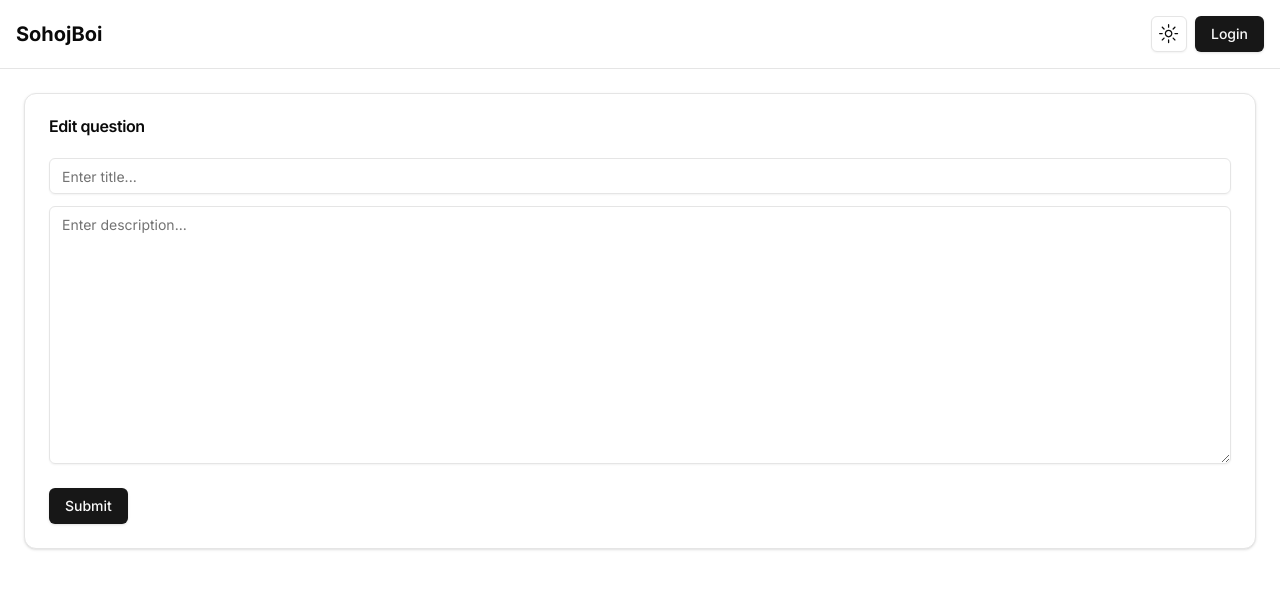
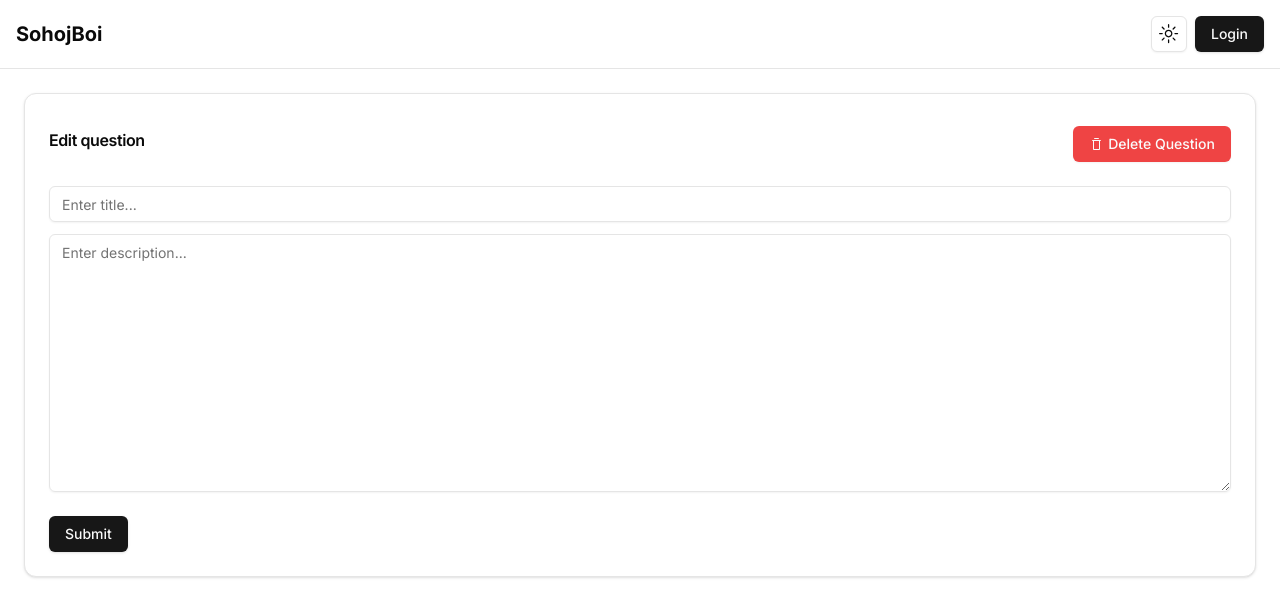
Before and after one commit to ashsajal1/sohojboi, a Next.js app: page /question/edit/1 in a window 1280 px wide. Shown: the top 616 px of the page. Built offline with nearby package versions, Linux system fonts and the light colour scheme; no server answers; the database is empty.

Commit message:
✨feature: delete question by id

```diff
--- /dev/null
+++ b/src/app/question/edit/[id]/actions.ts
@@ -0,0 +1,13 @@
+"use server";
+
+import prisma from "@/lib/prisma";
+
+export const deleteQuestion = async (questionId: string) => {
+  try {
+    await prisma.question.delete({
+      where: {
+        id: questionId,
+      },
+    });
+  } catch (error) {}
+};
--- /dev/null
+++ b/src/app/question/edit/[id]/delete-question.tsx
@@ -0,0 +1,41 @@
+"use client"
+
+import { Button } from "@/components/ui/button";
+import { TrashIcon } from "@radix-ui/react-icons";
+
+import {
+    Dialog,
+    DialogContent,
+    DialogDescription,
+    DialogFooter,
+    DialogHeader,
+    DialogTitle,
+    DialogTrigger,
+} from "@/components/ui/dialog"
+import { deleteQuestion } from "./actions";
+
+export default function DeleteQuestion({ questionId }: { questionId: string }) {
+    return (
+        <Dialog>
+            <DialogTrigger>
+                <Button className="mt-2" variant={'destructive'}>
+                    <TrashIcon className="mr-1" />
+                    Delete Question
+                </Button>
+            </DialogTrigger>
+            <DialogContent>
+                <DialogHeader>
+                    <DialogTitle>Are you absolutely sure?</DialogTitle>
+                    <DialogDescription>
+                        This action cannot be undone. This will permanently delete your question
+                        and remove your data from our servers.
+                    </DialogDescription>
+                </DialogHeader>
+                <DialogFooter>
+                    <Button variant={'ghost'}>No</Button>
+                    <Button onClick={() => deleteQuestion(questionId)} variant={'destructive'}>Yes</Button>
+                </DialogFooter>
+            </DialogContent>
+        </Dialog>
+    )
+}
--- a/src/app/question/edit/[id]/page.tsx
+++ b/src/app/question/edit/[id]/page.tsx
@@ -4,17 +4,20 @@ import { Input } from "@/components/ui/input";
 import { Textarea } from "@/components/ui/textarea";
 import prisma from "@/lib/prisma";
 import { currentUser } from '@clerk/nextjs/server';
-import { revalidatePath } from "next/cache";
 import { redirect } from "next/navigation";
+import DeleteQuestion from "./delete-question";
 
 export default async function Create({ params }: { params: { id: string } }) {
     const questionId = params.id;
-    const user = await currentUser();
     const questionData = await prisma.question.findUnique({
         where: {
             id: questionId
         }
     });
+
+    if((!questionId && questionData)) {
+        throw new Error("Please enter a valid question id!")
+    }
 
     const createQuestion = async (formData: FormData) => {
         "use server"
@@ -38,7 +41,11 @@ export default async function Create({ params }: { params: { id: string } }) {
         <div className="p-4">
             <Card>
                 <CardHeader>
-                    <CardTitle>Edit question</CardTitle>
+                    <div className="flex justify-between items-center w-full">
+                        <CardTitle>Edit question</CardTitle>
+
+                        <DeleteQuestion questionId={questionId} />
+                    </div>
                 </CardHeader>
                 <form action={createQuestion}>
                     <CardContent>
```
